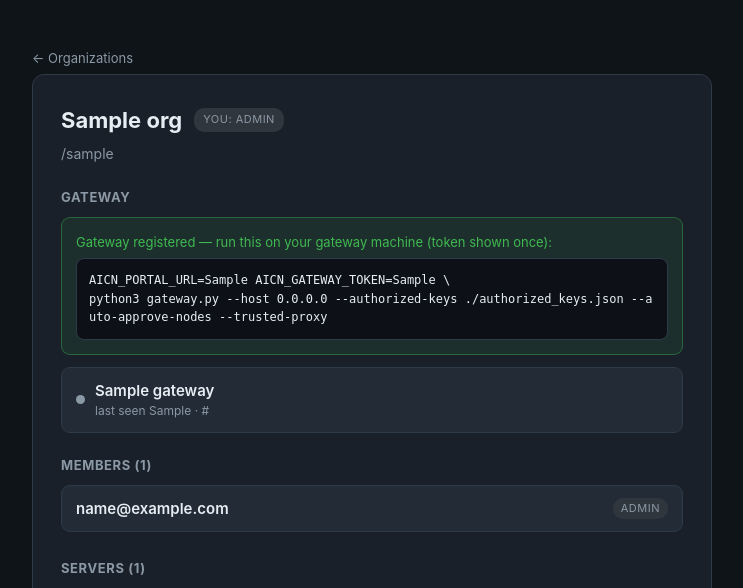
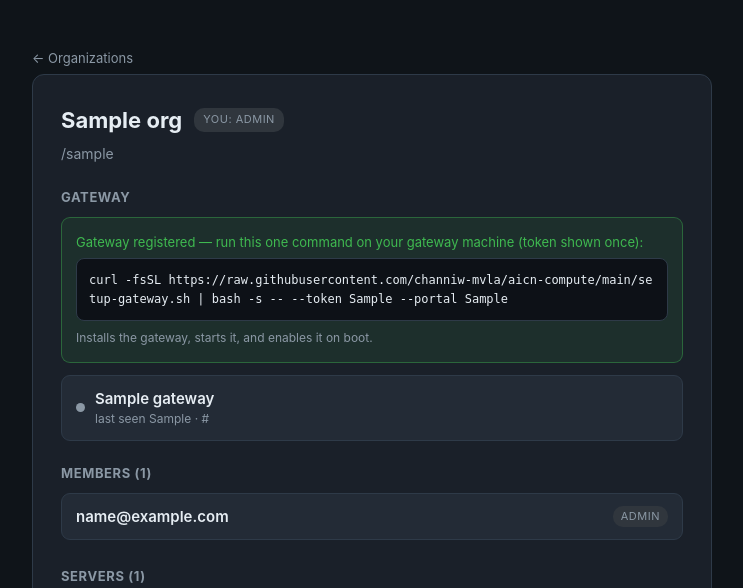
Before and after one commit to channiw-mvla/aicn-compute, a FastAPI app: template portal/templates/org_detail.html in a window 1280 px wide. Shown: the part 54-642 px from the top of the page, without its empty margins (268-1011 px from the left). Run offline with FastAPI, Linux system fonts and the light colour scheme; the template is opened without the code that fills it: most values are stand-ins (such as "Sample title", 1, 10 or a date in 2020).

Commit message:
dashboard setup

```diff
--- a/portal/templates/org_detail.html
+++ b/portal/templates/org_detail.html
@@ -19,9 +19,9 @@
     <h2 style="font-size:13px; text-transform:uppercase; letter-spacing:.6px; color:var(--muted); margin:22px 0 10px;">Gateway</h2>
     {% if gw_token %}
       <div style="background:rgba(63,185,80,.1); border:1px solid rgba(63,185,80,.4); border-radius:9px; padding:14px; margin-bottom:12px;">
-        <div style="color:var(--ok); font-size:13px; margin-bottom:6px;">Gateway registered — run this on your gateway machine (token shown once):</div>
-        <pre class="cmd" onclick="var r=document.createRange();r.selectNode(this);getSelection().removeAllRanges();getSelection().addRange(r);">AICN_PORTAL_URL={{ portal_base }} AICN_GATEWAY_TOKEN={{ gw_token }} \
-python3 gateway.py --host 0.0.0.0 --authorized-keys ./authorized_keys.json --auto-approve-nodes --trusted-proxy</pre>
+        <div style="color:var(--ok); font-size:13px; margin-bottom:6px;">Gateway registered — run this one command on your gateway machine (token shown once):</div>
+        <pre class="cmd" onclick="var r=document.createRange();r.selectNode(this);getSelection().removeAllRanges();getSelection().addRange(r);">curl -fsSL https://raw.githubusercontent.com/channiw-mvla/aicn-compute/main/setup-gateway.sh | bash -s -- --token {{ gw_token }} --portal {{ portal_base }}</pre>
+        <div class="muted" style="font-size:12px; margin-top:8px;">Installs the gateway, starts it, and enables it on boot.</div>
       </div>
     {% endif %}
     {% if gateway %}
```
Also changed, not shown: 1 other file.
